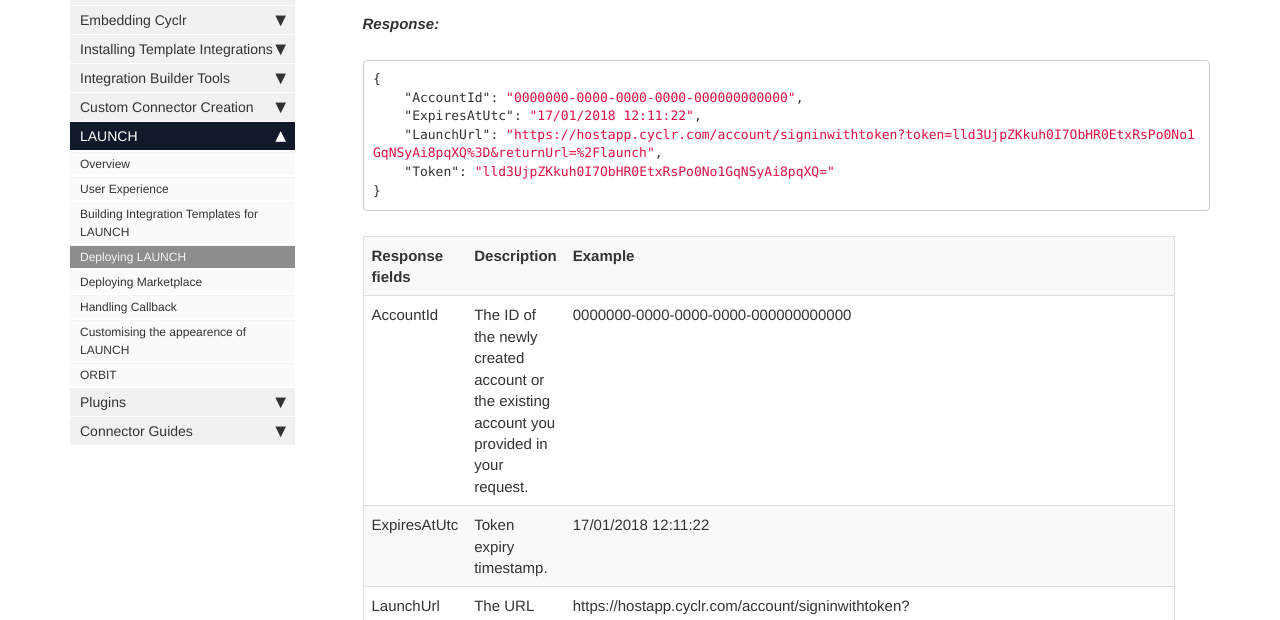
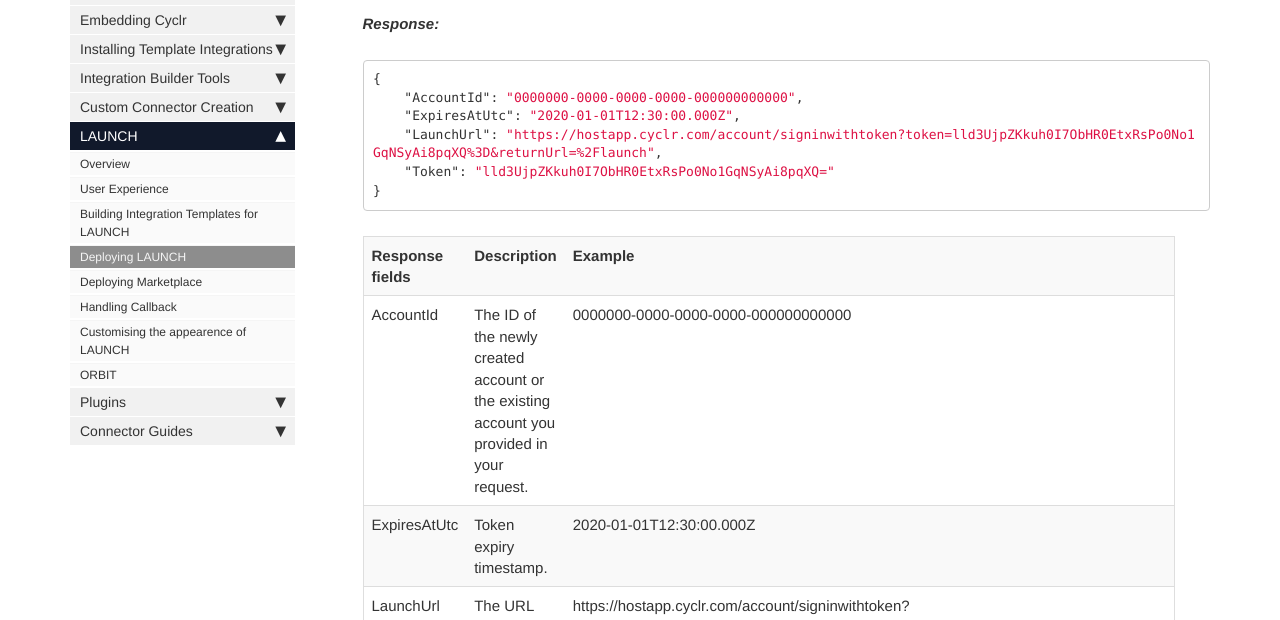
Before and after one commit to sneakysneak/docs, a Jekyll site: the page built from pages/launch/launch-deployment.md, in a window 1280 px wide and 900 px high, scrolled down 3773 px. Shown: the part 152-772 px from the top of the window. Built offline with Jekyll 4.4.1, drawn with Linux system fonts in a browser that asks for light colours; nearby versions of some CDN libraries; comment, search, counter and statistics services are not loaded; some of the changed text lies outside the part shown.

Commit message:
Small tweaks.

````diff
--- a/pages/launch/launch-deployment.md
+++ b/pages/launch/launch-deployment.md
@@ -126,7 +126,7 @@ NJ88GGgv79V79VvYFBBTHUIGYBGY3434345545UYu</td>
 ```json
 {
     "AccountId": "0000000-0000-0000-0000-000000000000",
-    "ExpiresAtUtc": "17/01/2018 12:11:22",
+    "ExpiresAtUtc": "2020-01-01T12:30:00.000Z",
     "LaunchUrl": "https://hostapp.cyclr.com/account/signinwithtoken?token=lld3UjpZKkuh0I7ObHR0EtxRsPo0No1GqNSyAi8pqXQ%3D&returnUrl=%2Flaunch",
     "Token": "lld3UjpZKkuh0I7ObHR0EtxRsPo0No1GqNSyAi8pqXQ="
 }
@@ -146,7 +146,7 @@ NJ88GGgv79V79VvYFBBTHUIGYBGY3434345545UYu</td>
     <tr>
         <td>ExpiresAtUtc</td>
         <td>Token expiry timestamp.</td>
-        <td>17/01/2018 12:11:22</td>
+        <td>2020-01-01T12:30:00.000Z</td>
     </tr>
     <tr>
         <td>LaunchUrl</td>
````
Also changed, not shown: other parts of pages/launch/launch-deployment.md (+1 -1 lines).
